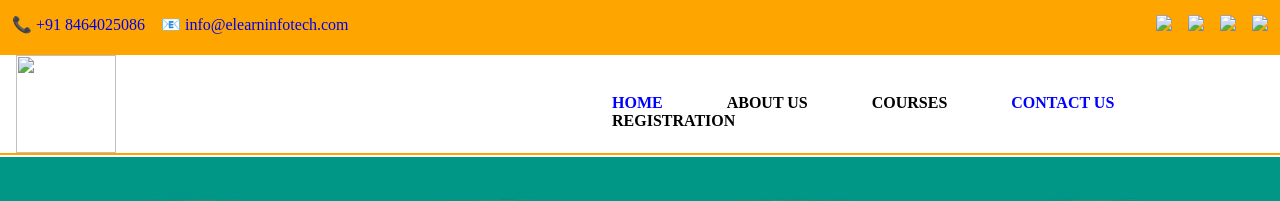
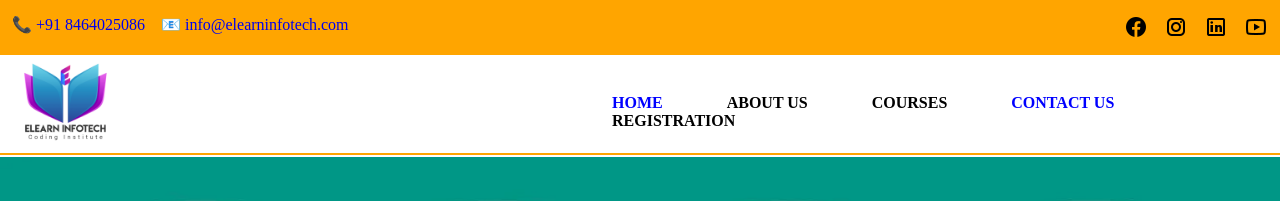
Before and after one commit to RamuBitla/HTML_Static-website, a plain HTML site: page contact.html in a window 1280 px wide. Shown: the top 201 px of the page. Drawn offline with Linux system fonts and the light colour scheme.

Commit message:
second tried

```diff
--- a/contact.html
+++ b/contact.html
@@ -19,17 +19,17 @@
         <div class="follow">
             <div style="float:right">
 
-                <img src="images\facebook.png" /> &nbsp;&nbsp;
-                <img src="images\instagram.png" /> &nbsp;&nbsp;
-                <img src="images\linkedin.png" /> &nbsp;&nbsp;
-                <img src="images\youtube.png" /> &nbsp;&nbsp;
+                <img src="./facebook.png" /> &nbsp;&nbsp;
+                <img src="./instagram.png" /> &nbsp;&nbsp;
+                <img src="./linkedin.png" /> &nbsp;&nbsp;
+                <img src="./youtube.png" /> &nbsp;&nbsp;
             </div>
         </div>
     </div>
 
     <div class="menubar">
         <div class="logo">
-            &nbsp;&nbsp;&nbsp; <a href="index.html"><img src="images\LOGO.jpg" style="width:100px;height:98px;" /></a>
+            &nbsp;&nbsp;&nbsp; <a href="index.html"><img src="./LOGO.jpg" style="width:100px;height:98px;" /></a>
         </div>
 
         <nav class="menu">
```
